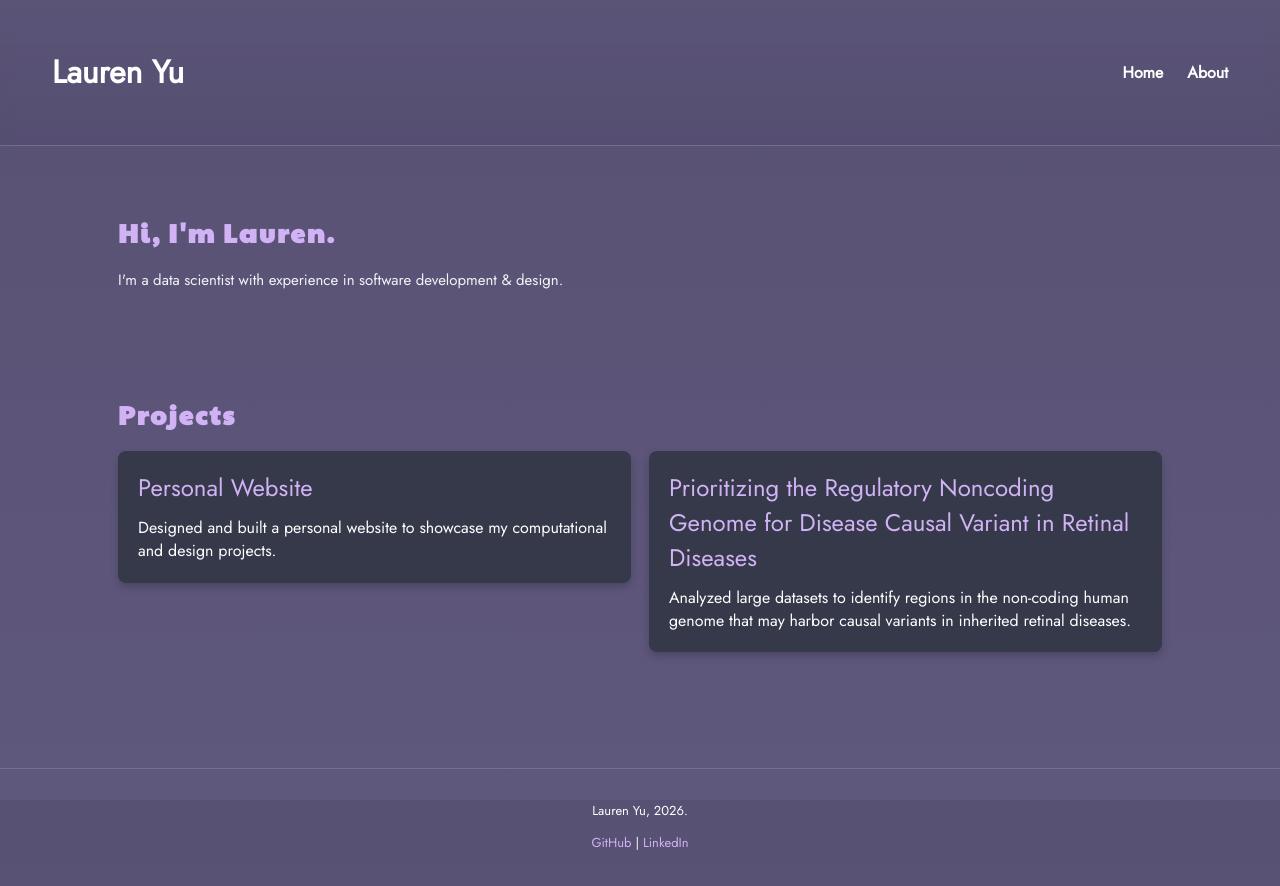
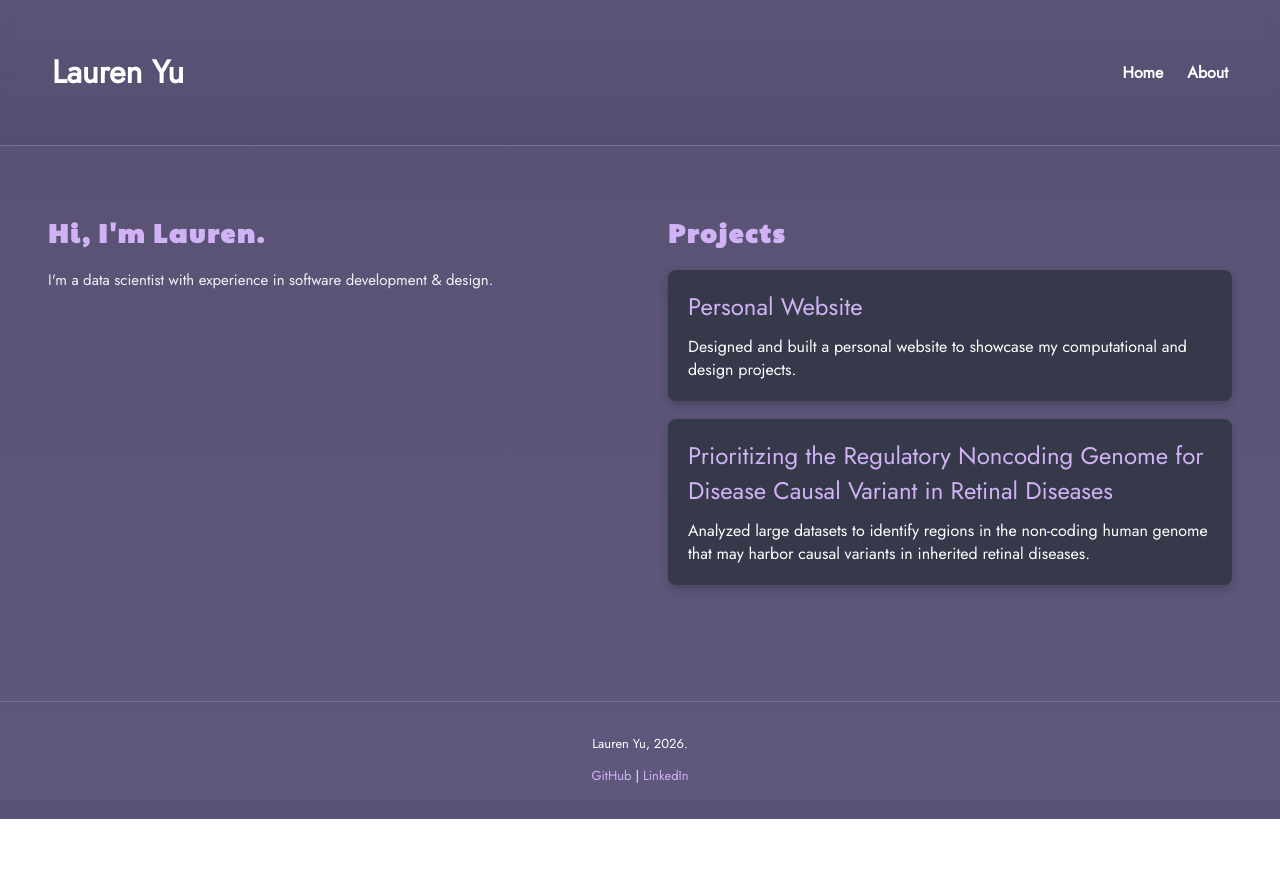
Before and after one commit to laurennyu/laurennyu.github.io, a website with bundled scripts: page index.html in a window 1280 px wide. After the commit the page ends 819 px from the top, so only its background shows below. Built offline with nearby package versions, Linux system fonts and the light colour scheme.

Commit message:
Hosting fix

```diff
--- a/components/site-footer.js
+++ b/components/site-footer.js
@@ -30,8 +30,8 @@ class SiteFooter extends HTMLElement {
             <footer>
                 <p>Lauren Yu, ${new Date().getFullYear()}.</p>
                 <p>
-                    <a href="https://github.com/laurenyu" target="_blank">GitHub</a> |
-                    <a href="https://www.linkedin.com/in/laurenyu" target="_blank">LinkedIn</a>
+                    <a href="https://github.com/laurennyu" target="_blank">GitHub</a> |
+                    <a href="https://www.linkedin.com/in/laurenyuu" target="_blank">LinkedIn</a>
                 </p>
             </footer>
         `;
--- a/styles/main.css
+++ b/styles/main.css
@@ -89,7 +89,7 @@ site-header .inner {
 main {
   background: transparent; /* ensure main doesn't introduce a new background */
   padding: 40px 20px;
-  display: block;
+  display: flex;
   justify-content: center;
   align-items: flex-start;
 }
@@ -125,11 +125,6 @@ main {
   max-width: 70ch;
   margin-top: 6px;
 }
-
-/* #projects {
-  margin-top: -200px;
-  padding-top: 200px;
-} */
 
 /* Projects grid: simple card grid with subtle separators */
 #projects .cards {
@@ -273,3 +268,5 @@ a:hover {
     transform: none !important;
   }
 }
+
+/*# sourceMappingURL=main.css.map */
```
Also changed, not shown: package.json (+9 -12 lines), 1 other file.
